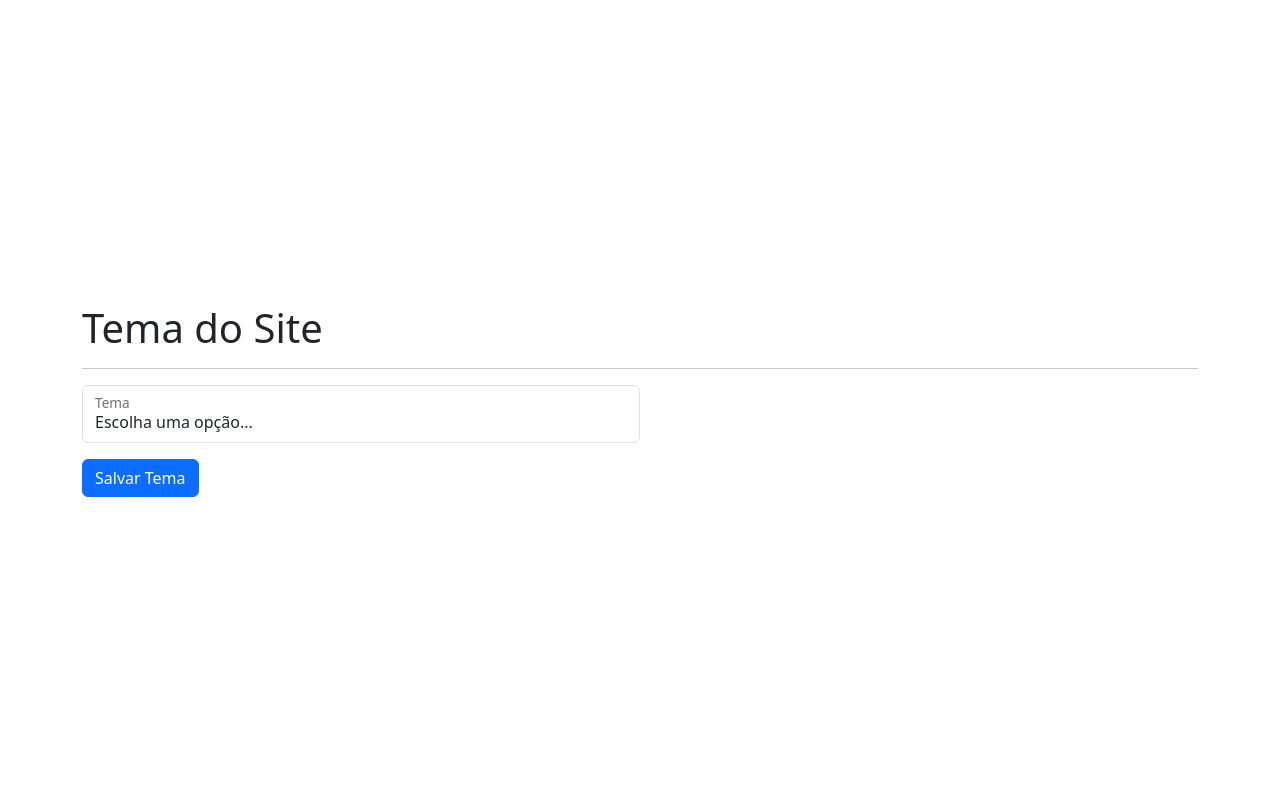
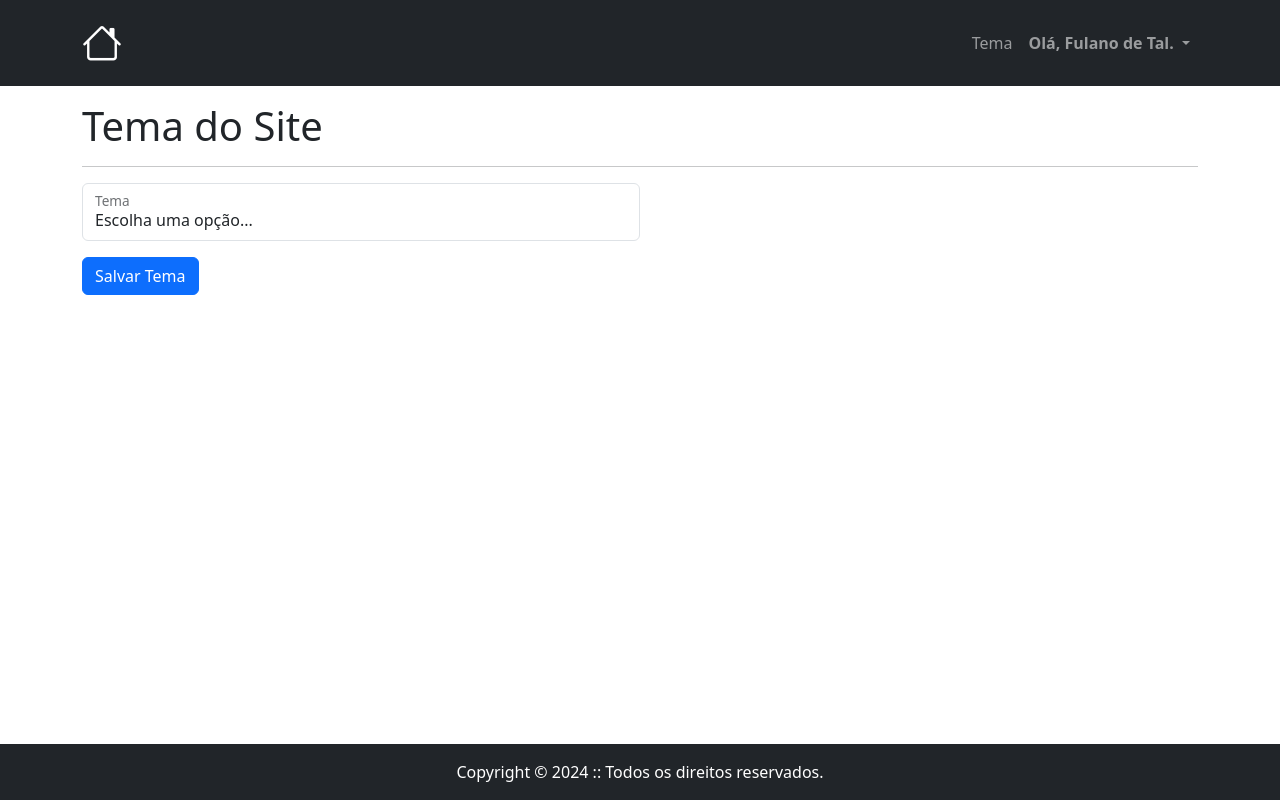
Before and after one commit to maroquio/ProjetoModelo2024, a FastAPI app: page /usuario/tema in a window 1280 px wide. Run offline with FastAPI, Linux system fonts and the light colour scheme; some libraries are stand-ins or nearby versions.

Commit message:
criada pagina de leiaute para as rotas de usuario logado

```diff
--- /dev/null
+++ b/templates/includes/footer.html
@@ -0,0 +1,3 @@
+<footer class="p-3 text-bg-dark text-center mt-auto w-100">
+    <p class="m-0">Copyright &copy; 2024 :: Todos os direitos reservados.</p>
+</footer>
--- /dev/null
+++ b/templates/includes/header.html
@@ -0,0 +1,30 @@
+<header class="w-100 mb-3">
+    <nav class="navbar navbar-expand-sm navbar-dark bg-dark">
+        <div class="container">
+            <a class="navbar-brand" href="/">
+                <i class="bi bi-house fs-1"></i>
+            </a>
+            <button class="navbar-toggler d-sm-none" type="button" data-bs-toggle="collapse" data-bs-target="#navbarMain">
+                <span class="navbar-toggler-icon"></span>
+            </button>
+            <div class="collapse navbar-collapse" id="navbarMain">
+                <div class="navbar-nav ms-auto mt-2 mt-lg-0">
+                    <a class="nav-item nav-link" href="/usuario/tema">Tema</a>
+                    <span class="nav-item dropdown">
+                        <a class="nav-link dropdown-toggle" href="#" role="button" data-bs-toggle="dropdown" aria-expanded="false">
+                            <b>Olá, Fulano de Tal.</b>
+                        </a>
+                        <ul class="dropdown-menu">
+                            <li><a class="dropdown-item" href="/usuario/dados">Meus Dados</a></li>
+                            <li><a class="dropdown-item" href="/usuario/senha">Minha Senha</a></li>
+                            <li>
+                                <hr class="dropdown-divider">
+                            </li>
+                            <li><a class="dropdown-item" href="/usuario/sair">Sair</a></li>
+                        </ul>
+                    </span>
+                </div>
+            </div>
+        </div>
+    </nav>
+</header>
--- a/templates/pages/usuario/tema.html
+++ b/templates/pages/usuario/tema.html
@@ -1,4 +1,4 @@
-{% extends "shared/base_publica.html" %}
+{% extends "shared/base_privada.html" %}
 {% from "shared/macros.html" import input_select %}
 {% block subtitulo %}Tema do Site{% endblock %}
 {% block conteudo %}
--- /dev/null
+++ b/templates/shared/base_privada.html
@@ -0,0 +1,21 @@
+<!DOCTYPE html>
+<html lang="pt-br">
+
+<head>
+    <meta charset="UTF-8">
+    <meta name="viewport" content="width=device-width, initial-scale=1.0">
+    <link rel="stylesheet" href="/static/lib/bootstrap/css/bootstrap.min.css">
+    <link rel="stylesheet" href="/static/lib/bootstrap-icons/font/bootstrap-icons.min.css">
+    <title>Projeto Modelo :: {% block subtitulo %}{% endblock %}</title>
+</head>
+
+<body class="d-flex flex-column justify-content-center align-items-center min-vh-100">
+    {% include "includes/header.html" %}
+    <main class="container">
+        {% block conteudo %}{% endblock %}
+    </main>
+    {% include "includes/footer.html" %}
+    <script src="/static/lib/bootstrap/js/bootstrap.bundle.min.js"></script>
+</body>
+
+</html>
```
